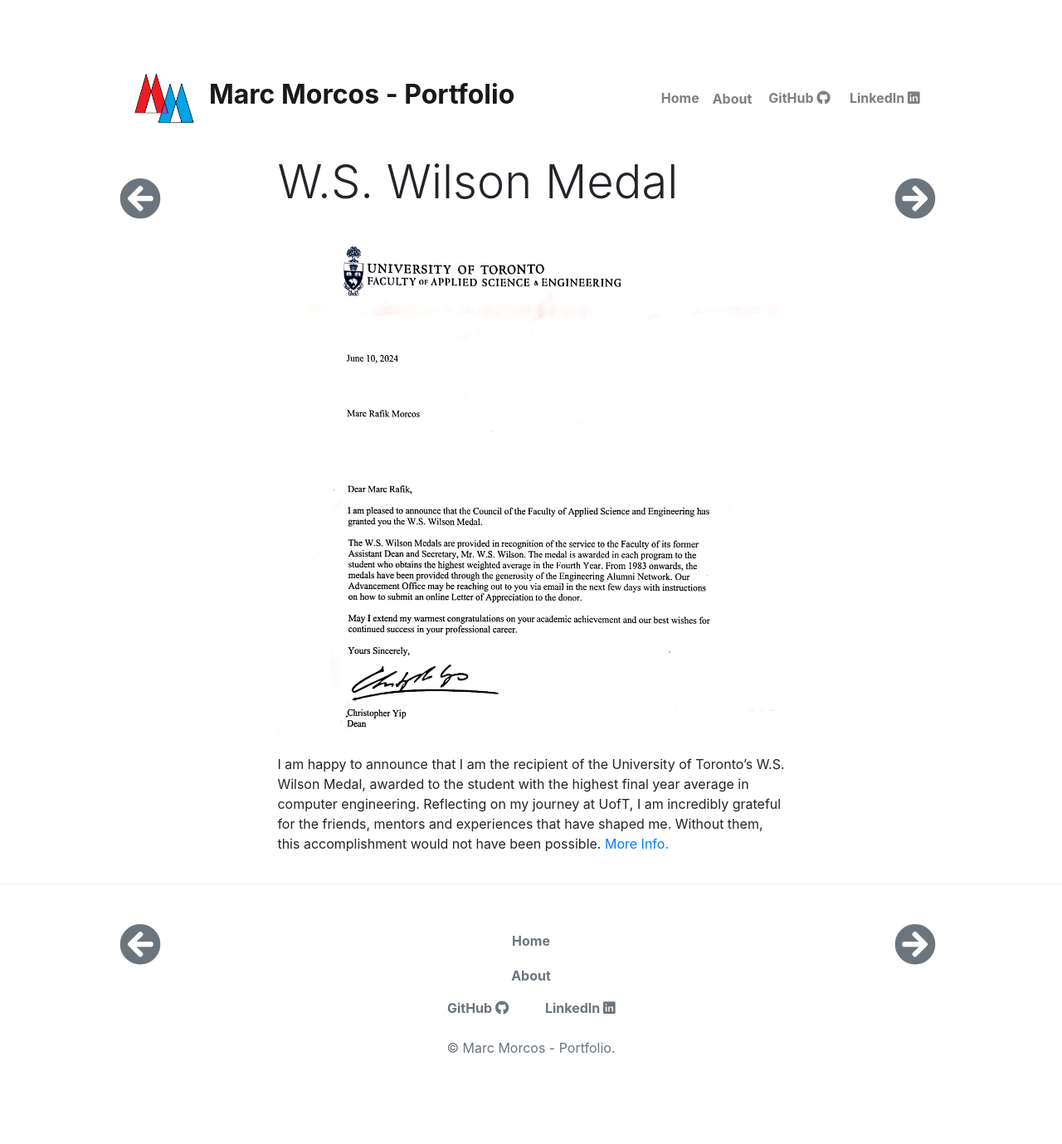
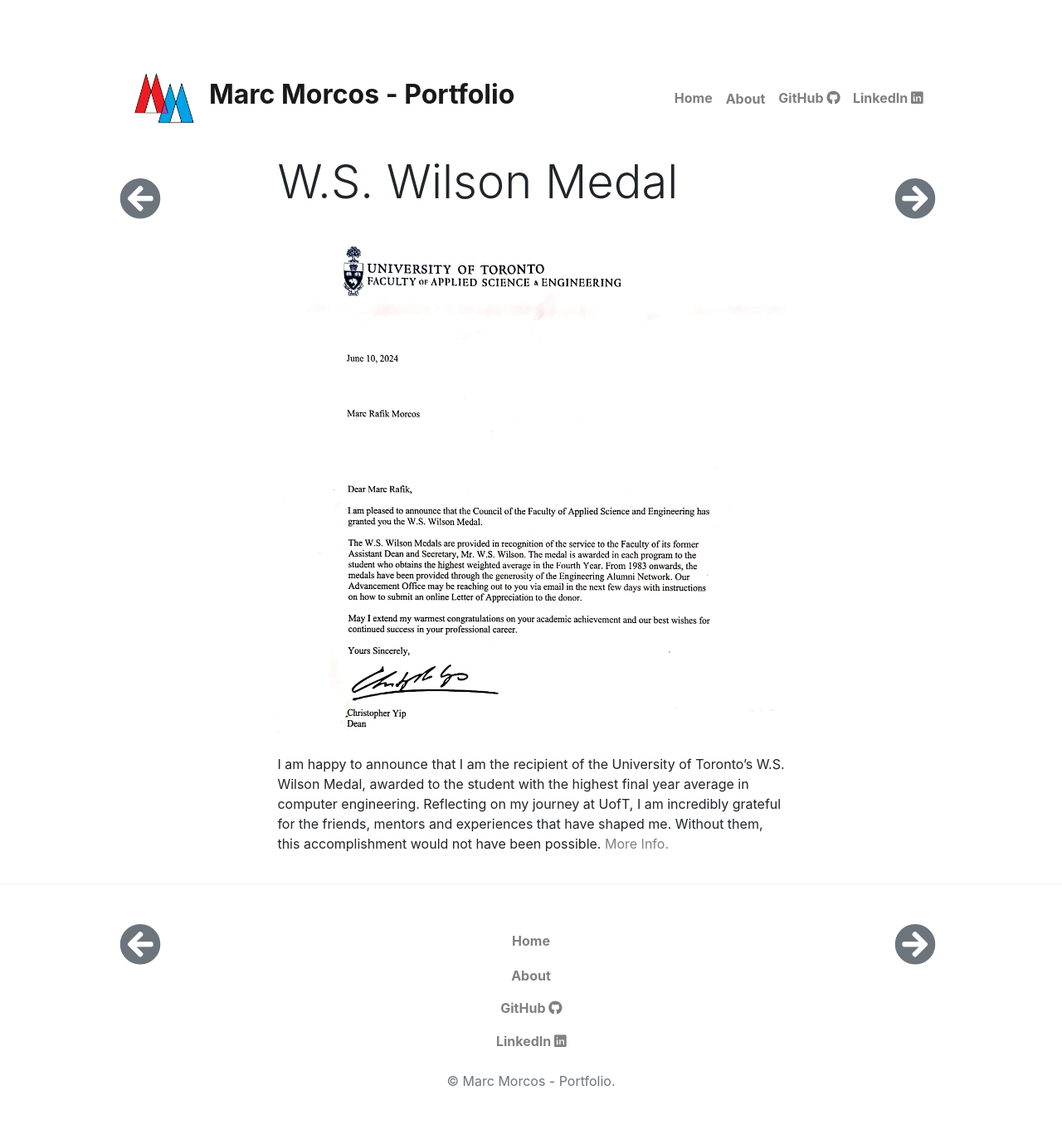
Before and after one commit to Marc-Morcos/Marc-Morcos.github.io, a Jekyll site: the page built from _posts/w-s-wilson-award/2024-06-16-w-s-wilson-award.md, in a window 1280 px wide. Shown: the whole page at 83% size. Built offline with Jekyll 4.4.1, drawn with Linux system fonts in a browser that asks for light colours; nearby versions of some CDN libraries; library files that are not in the unit come from our copies; before the commit the page ends 1339 px from its top, so only the background shows below that.

Commit message:
better solution for links

```diff
--- a/_includes/menu-nav.html
+++ b/_includes/menu-nav.html
@@ -1,8 +1,8 @@
 <!--  Replace top menu links here -->
 
 <li class="nav-item">
-    <a class="nav-color nav-link" href="{{site.baseurl}}/index.html">Home</a>
+    <a class="nav-link" href="{{site.baseurl}}/index.html">Home</a>
 </li>
 <li class="nav-item">
-    <a class="nav-color nav-link" href="{{site.baseurl}}/about"><span class="align-middle">About</span></a>
+    <a class="nav-link" href="{{site.baseurl}}/about"><span class="align-middle">About</span></a>
 </li>
--- a/_includes/menu-social.html
+++ b/_includes/menu-social.html
@@ -1,5 +1,5 @@
 <!--  Replace social links here -->
 
-<li class="d-inline-block ml-1 mr-1"><a target="_blank" href="https://github.com/Marc-Morcos" class="nav-link nav-color">GitHub <i class="fab fa-github"></i></a></li>
+<li><a target="_blank" href="https://github.com/Marc-Morcos" class="nav-link">GitHub <i class="fab fa-github"></i></a></li>
 
-<li class="d-inline-block ml-1 mr-1"><a target="_blank" href="https://www.linkedin.com/in/marc-morcos" class="nav-link nav-color">LinkedIn <i class="fab fa-linkedin"></i></a></li>
+<li><a target="_blank" href="https://www.linkedin.com/in/marc-morcos" class="nav-link">LinkedIn <i class="fab fa-linkedin"></i></a></li>
--- a/assets/css/custom.css
+++ b/assets/css/custom.css
@@ -53,7 +53,3 @@
   margin-bottom: 1.7rem;
   overflow: hidden;
 }
-
-.nav-color{
-  color: #6c757d;
-}
--- a/assets/css/theme.css
+++ b/assets/css/theme.css
@@ -181,7 +181,7 @@
 	color:#333;
 }
 .pagination a {
-	color:#bd081c;
+	color:gray;
 }
 .pagination a:hover {
 	background-color:#f1f1f1;
@@ -510,3 +510,18 @@
 .highlight {
   background-color: #f8f8f8;
 }
+a:link{
+  color:gray;
+}
+a:visited{
+  color:gray;
+}
+a:hover{
+  color:#343a40;
+}
+a:focus{
+  color:#343a40;
+}
+a:active{
+  color:#343a40;
+}
```
